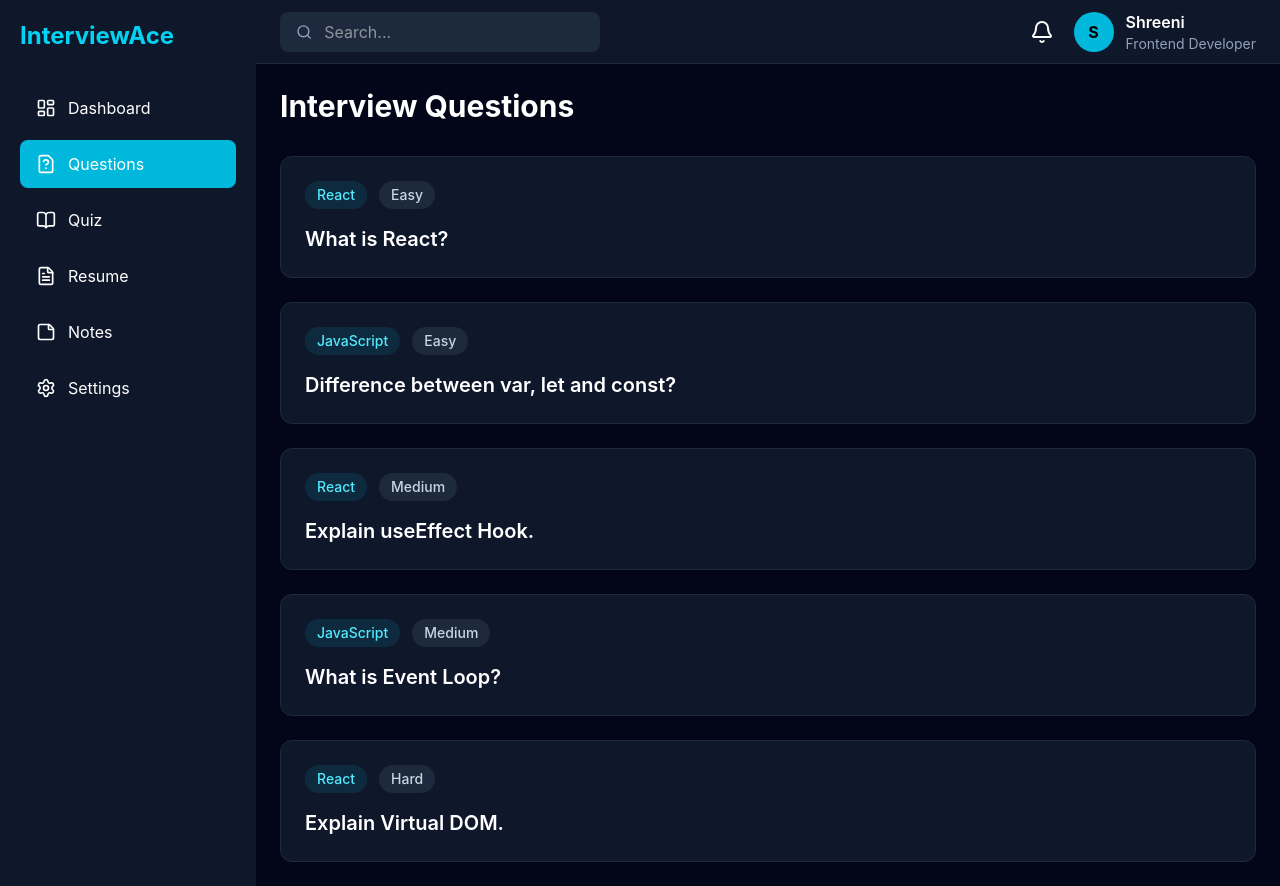
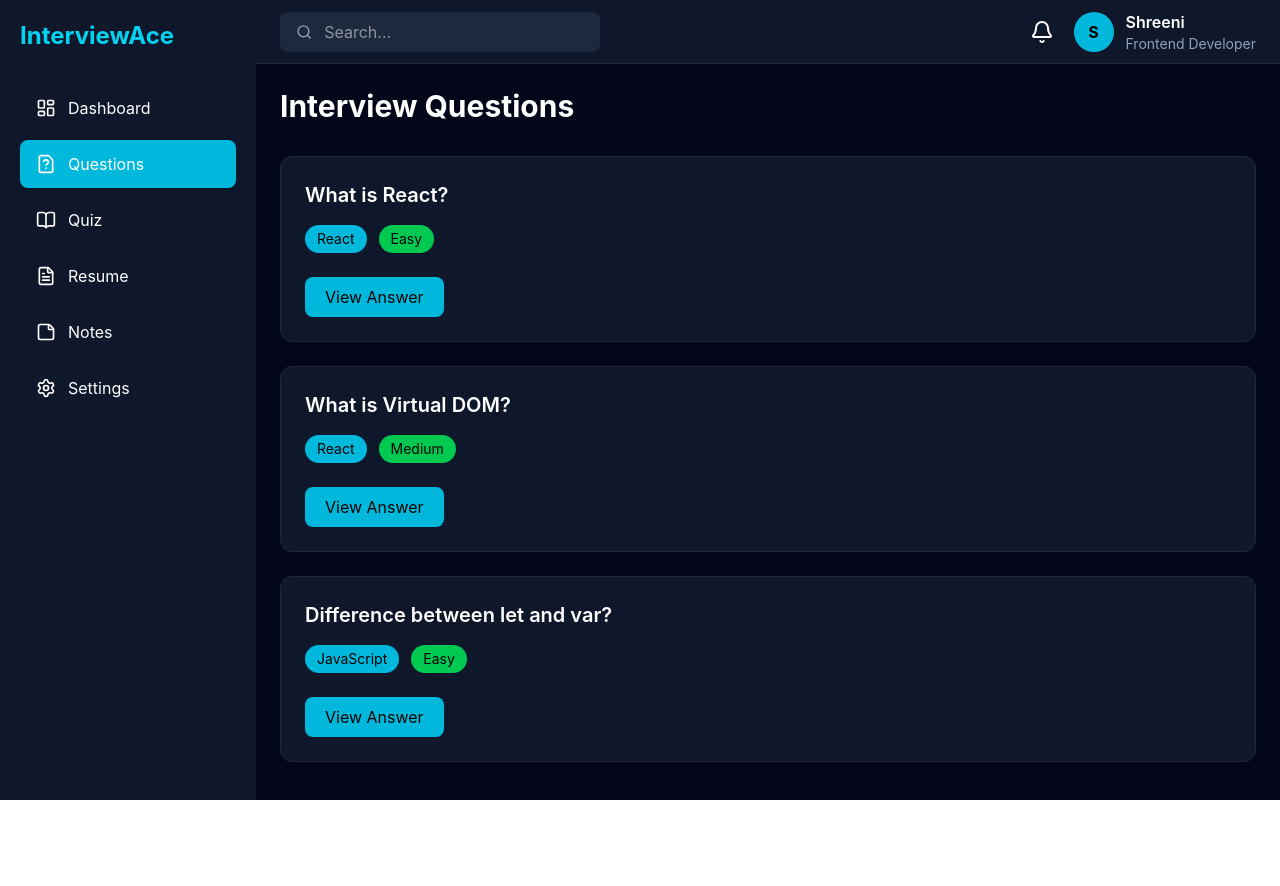
Before and after one commit to shreenib-web/interview-ace-ai, a React (Vite) app: page /questions in a window 1280 px wide. After the commit the page ends 800 px from the top, so only its background shows below. Built offline with nearby package versions, Linux system fonts and the light colour scheme.

Commit message:
Add toggle functionality to view interview answers

```diff
--- a/src/features/questions/components/QuestionCard.jsx
+++ b/src/features/questions/components/QuestionCard.jsx
@@ -1,16 +1,37 @@
+import { useState } from "react";
+
 function QuestionCard({ question }) {
+  const [showAnswer, setShowAnswer] = useState(false);
+
   return (
-    <div className="rounded-xl border border-slate-800 bg-slate-900 p-6">
-      <div className="mb-4 flex flex-wrap gap-3">
-        <span className="rounded-full bg-cyan-400/10 px-3 py-1 text-sm font-medium text-cyan-300">
+    <div className="bg-slate-900 rounded-xl p-6 border border-slate-800">
+
+      <h2 className="text-xl font-semibold text-white">
+        {question.title}
+      </h2>
+
+      <div className="flex gap-3 mt-4">
+        <span className="bg-cyan-500 px-3 py-1 rounded-full text-sm">
           {question.category}
         </span>
-        <span className="rounded-full bg-slate-800 px-3 py-1 text-sm font-medium text-slate-300">
+
+        <span className="bg-green-500 px-3 py-1 rounded-full text-sm">
           {question.difficulty}
         </span>
       </div>
 
-      <h2 className="text-xl font-semibold text-white">{question.title}</h2>
+      <button
+        onClick={() => setShowAnswer(!showAnswer)}
+        className="mt-6 bg-cyan-500 hover:bg-cyan-600 px-5 py-2 rounded-lg"
+      >
+        {showAnswer ? "Hide Answer" : "View Answer"}
+      </button>
+
+      {showAnswer && (
+        <div className="mt-5 p-4 rounded-lg bg-slate-800 text-slate-300">
+          {question.answer}
+        </div>
+      )}
     </div>
   );
 }
--- a/src/features/questions/data/questions.js
+++ b/src/features/questions/data/questions.js
@@ -2,32 +2,26 @@ const questions = [
   {
     id: 1,
     title: "What is React?",
+    answer:
+      "React is a JavaScript library used to build fast and interactive user interfaces.",
     category: "React",
     difficulty: "Easy",
   },
   {
     id: 2,
-    title: "Difference between var, let and const?",
-    category: "JavaScript",
-    difficulty: "Easy",
-  },
-  {
-    id: 3,
-    title: "Explain useEffect Hook.",
+    title: "What is Virtual DOM?",
+    answer:
+      "Virtual DOM is a lightweight copy of the real DOM used by React to improve rendering performance.",
     category: "React",
     difficulty: "Medium",
   },
   {
-    id: 4,
-    title: "What is Event Loop?",
+    id: 3,
+    title: "Difference between let and var?",
+    answer:
+      "let is block scoped while var is function scoped.",
     category: "JavaScript",
-    difficulty: "Medium",
-  },
-  {
-    id: 5,
-    title: "Explain Virtual DOM.",
-    category: "React",
-    difficulty: "Hard",
+    difficulty: "Easy",
   },
 ];
 
```
